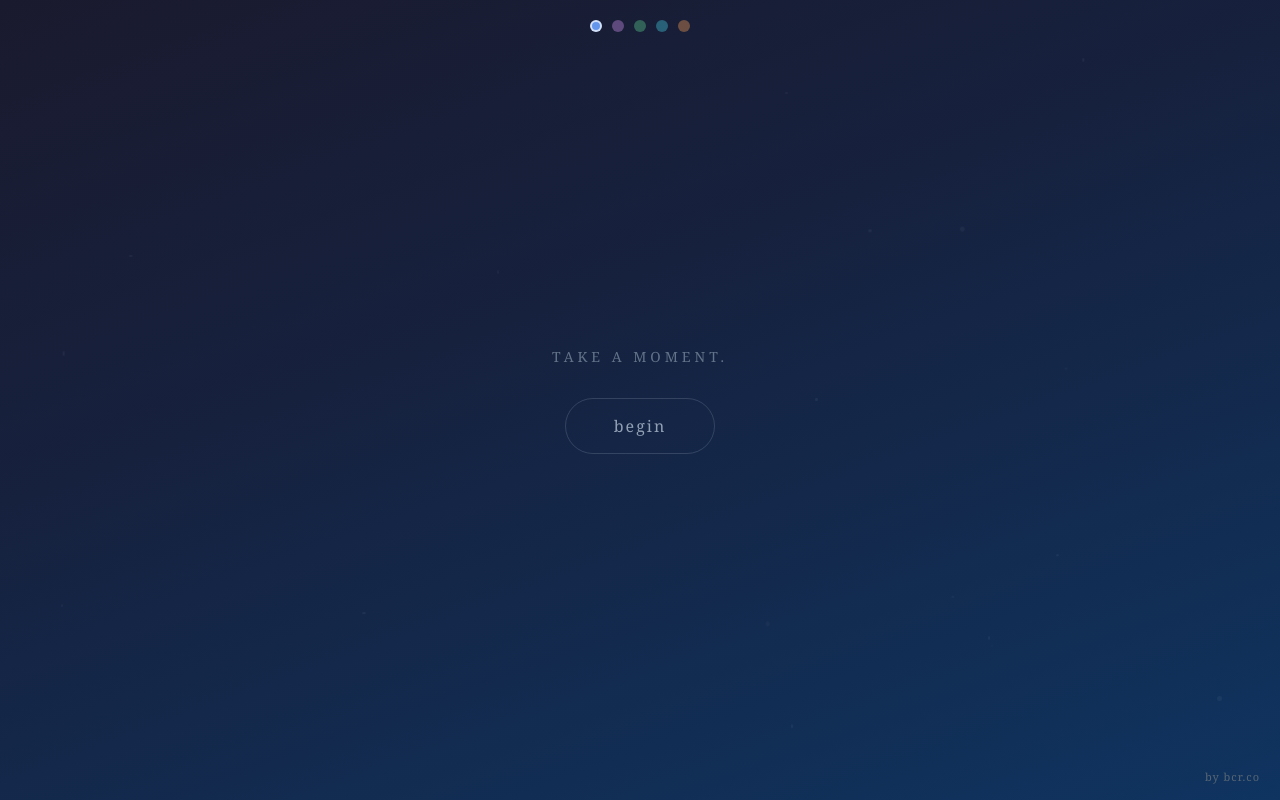
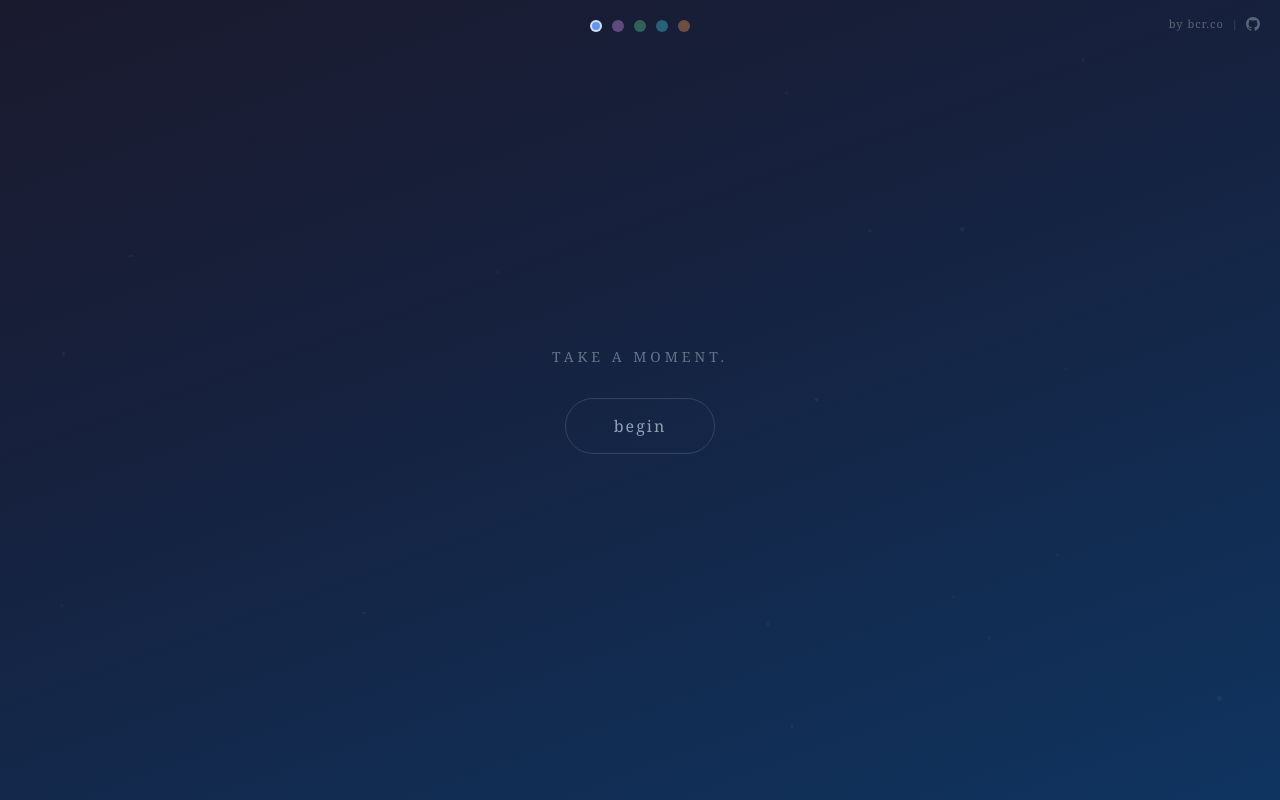
Before and after one commit to bcrey/breathe-app, a Next.js app: page / in a window 1280 px wide. Built offline with nearby package versions, Linux system fonts and the light colour scheme.

Commit message:
Updated header, added link to repo

```diff
--- a/app/breathe.jsx
+++ b/app/breathe.jsx
@@ -291,25 +291,46 @@
         ))}
       </div>
 
+      <div
+        style={{
+          position: "absolute",
+          top: 16,
+          right: 20,
+          display: "flex",
+          alignItems: "center",
+          gap: 8,
+          zIndex: 10,
+        }}
+      >
         <a
           href="http://briancreyes.com/?tab"
           target="_blank"
           rel="noopener noreferrer"
           style={{
-          position: "absolute",
-          bottom: 16,
-          right: 20,
             fontSize: 11,
             color: "rgba(87, 101, 116, 1.0)",
             textDecoration: "none",
             letterSpacing: 1,
-          zIndex: 10,
           }}
           onMouseEnter={(e) => { e.target.style.color = "rgba(131, 149, 167, 1.0)"; }}
           onMouseLeave={(e) => { e.target.style.color = "rgba(87, 101, 116, 1.0)"; }}
         >
           by bcr.co
         </a>
+        <span style={{ color: "rgba(87, 101, 116, 0.6)", fontSize: 11 }}>|</span>
+        <a
+          href="https://github.com/bcrey/breathe-app"
+          target="_blank"
+          rel="noopener noreferrer"
+          style={{ color: "rgba(87, 101, 116, 1.0)", display: "flex", alignItems: "center" }}
+          onMouseEnter={(e) => { e.currentTarget.style.color = "rgba(131, 149, 167, 1.0)"; }}
+          onMouseLeave={(e) => { e.currentTarget.style.color = "rgba(87, 101, 116, 1.0)"; }}
+        >
+          <svg width="14" height="14" viewBox="0 0 24 24" fill="currentColor">
+            <path d="M12 0C5.37 0 0 5.37 0 12c0 5.3 3.438 9.8 8.205 11.385.6.113.82-.258.82-.577 0-.285-.01-1.04-.015-2.04-3.338.724-4.042-1.61-4.042-1.61-.546-1.385-1.335-1.755-1.335-1.755-1.087-.744.084-.729.084-.729 1.205.084 1.838 1.236 1.838 1.236 1.07 1.835 2.809 1.305 3.495.998.108-.776.417-1.305.76-1.605-2.665-.3-5.466-1.332-5.466-5.93 0-1.31.465-2.38 1.235-3.22-.135-.303-.54-1.523.105-3.176 0 0 1.005-.322 3.3 1.23.96-.267 1.98-.399 3-.405 1.02.006 2.04.138 3 .405 2.28-1.552 3.285-1.23 3.285-1.23.645 1.653.24 2.873.12 3.176.765.84 1.23 1.91 1.23 3.22 0 4.61-2.805 5.625-5.475 5.92.42.36.81 1.096.81 2.22 0 1.606-.015 2.896-.015 3.286 0 .315.21.69.825.57C20.565 21.795 24 17.295 24 12c0-6.63-5.37-12-12-12"/>
+          </svg>
+        </a>
+      </div>
 
       {!started ? (
         <div
```
Also changed, not shown: icon.png (added), icon300w.png (added). Lines whose indentation alone changed are shown as unchanged.
